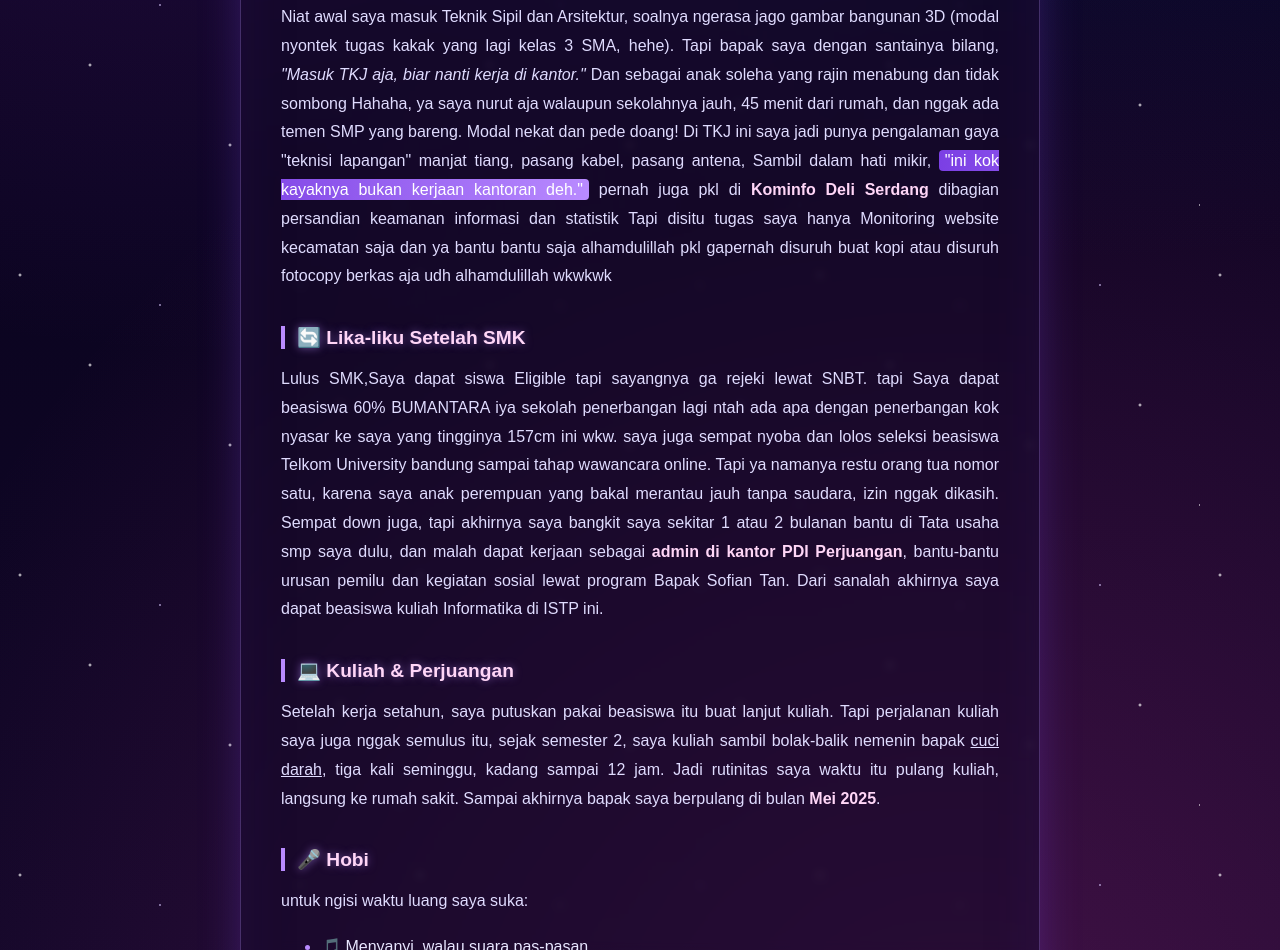
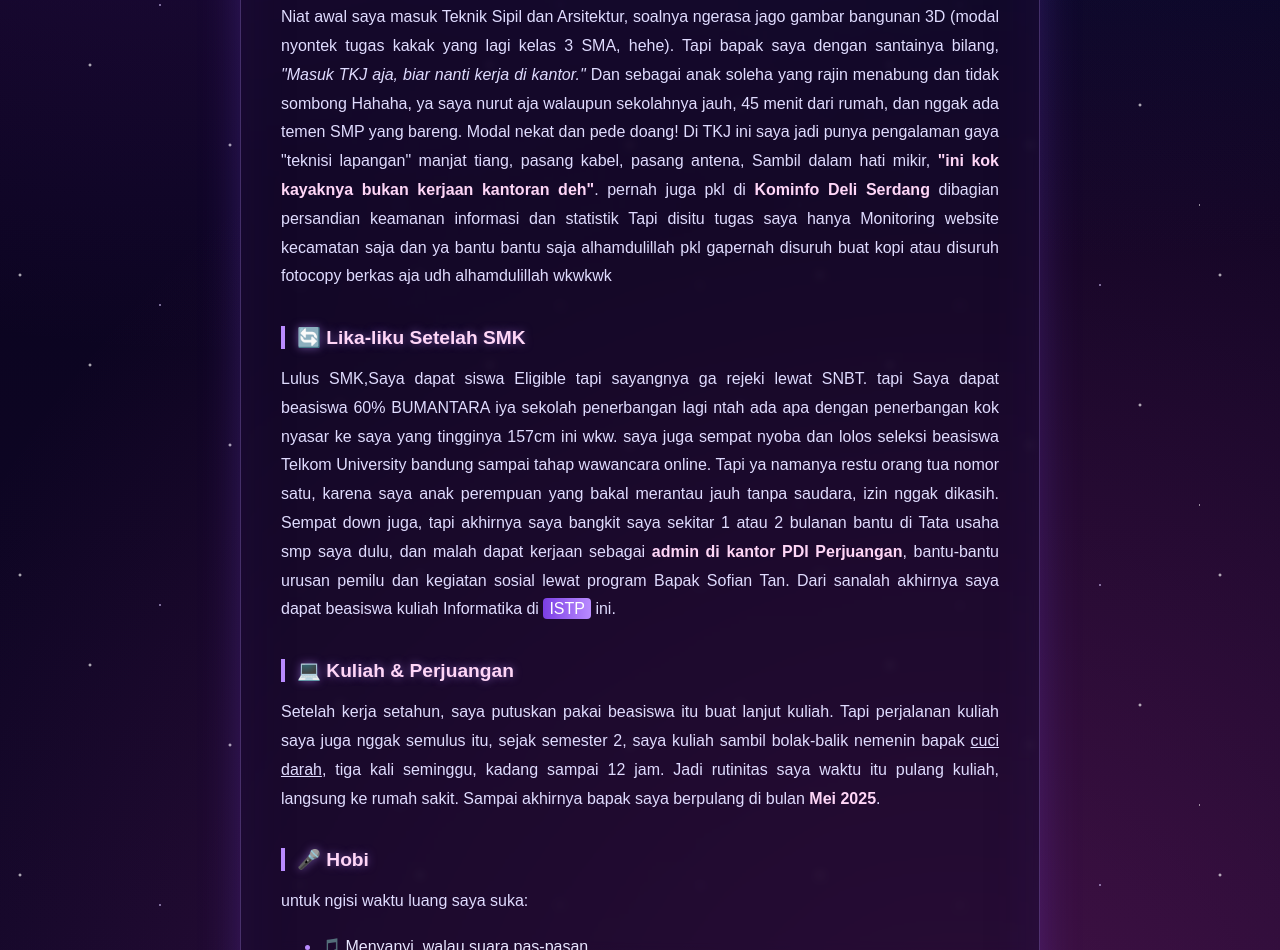
Before and after one commit to Rynakhairunnisa/aboutRiana, a plain HTML site: page index.html in a window 1280 px wide. Shown: the part 1255-2205 px from the top of the page. Drawn offline with Linux system fonts and the light colour scheme.

Commit message:
update content

```diff
--- a/index.html
+++ b/index.html
@@ -83,7 +83,7 @@
             dan nggak ada temen SMP yang bareng. Modal nekat dan pede doang!
             Di TKJ ini saya jadi punya pengalaman gaya "teknisi lapangan"
             manjat tiang, pasang kabel, pasang antena, Sambil dalam hati mikir,
-            <mark>"ini kok kayaknya bukan kerjaan kantoran deh."</mark>
+            <b>"ini kok kayaknya bukan kerjaan kantoran deh"</b>.
             pernah juga pkl di <b>Kominfo Deli Serdang</b> dibagian persandian keamanan
             informasi dan statistik Tapi disitu tugas saya hanya Monitoring website
             kecamatan saja dan ya bantu bantu saja alhamdulillah pkl gapernah disuruh
@@ -103,8 +103,7 @@
             akhirnya saya bangkit saya sekitar 1 atau 2 bulanan bantu di Tata usaha smp
             saya dulu, dan malah dapat kerjaan sebagai <b>admin di kantor PDI Perjuangan</b>,
             bantu-bantu urusan pemilu dan kegiatan sosial lewat program Bapak Sofian Tan. Dari
-            sanalah akhirnya saya dapat beasiswa kuliah Informatika di
-            ISTP ini.
+            sanalah akhirnya saya dapat beasiswa kuliah Informatika di <mark>ISTP</mark> ini.
         </p>
 
         <h2>💻 Kuliah & Perjuangan</h2>
```
